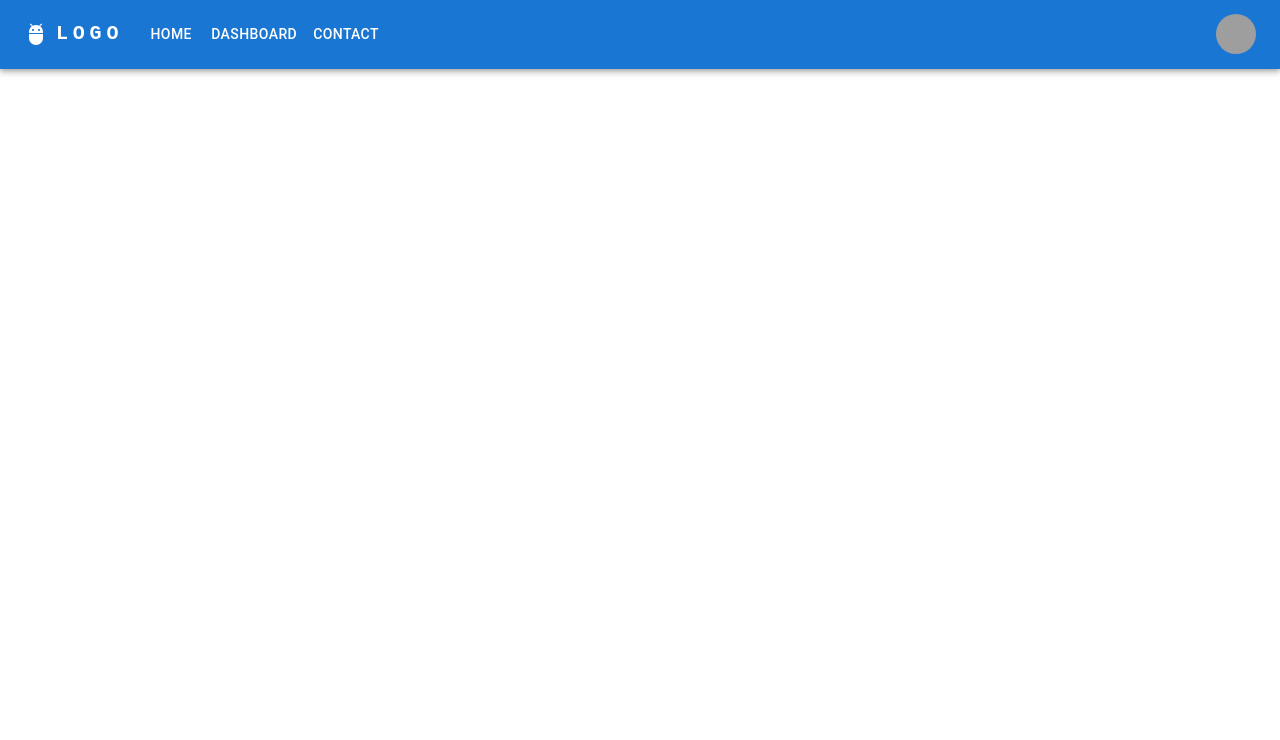
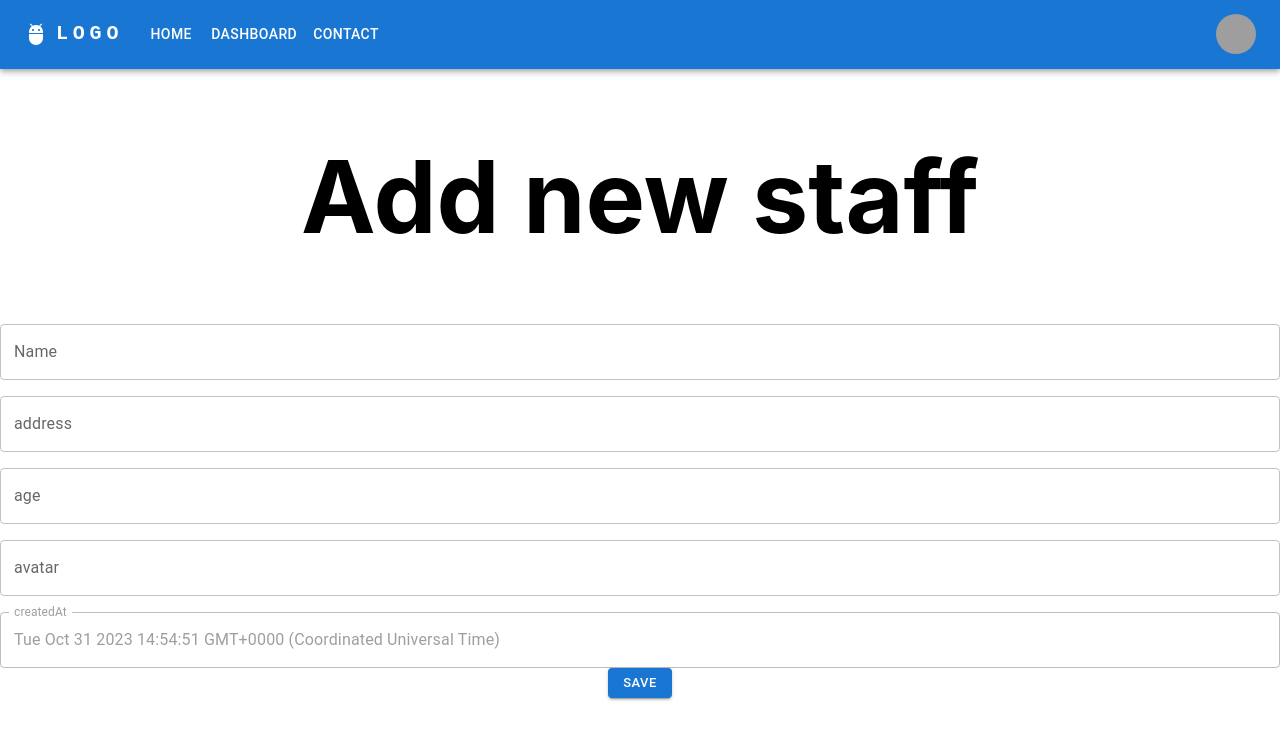
Before and after one commit to NguyenLock/FinalPEFer201m, a React (Create React App) app: page /addNewStaff in a window 1280 px wide. Shown: the top 740 px of the page. Built offline with nearby package versions, Linux system fonts and the light colour scheme; grey boxes are pictures that could not be loaded.

Commit message:
Update Staff And Package

```diff
--- a/package.json
+++ b/package.json
@@ -11,11 +11,13 @@
     "@testing-library/react": "^13.4.0",
     "@testing-library/user-event": "^13.5.0",
     "axios": "^1.6.0",
+    "formik": "^2.4.5",
     "react": "^18.2.0",
     "react-dom": "^18.2.0",
     "react-router-dom": "^6.17.0",
     "react-scripts": "5.0.1",
-    "web-vitals": "^2.1.4"
+    "web-vitals": "^2.1.4",
+    "yup": "^1.3.2"
   },
   "scripts": {
     "start": "react-scripts start",
--- a/src/App.js
+++ b/src/App.js
@@ -5,6 +5,7 @@
 import Contact from "./components/Contact";
 import DashBoard from "./components/DashBoard";
 import Detail from "./components/Detail";
+import AddStaff from "./components/AddStaff";
 
 
 function App() {
@@ -15,6 +16,7 @@
         <Route path="/" element={<Home />}></Route>
         <Route path="/contact" element={<Contact />}></Route>
         <Route path ="/detail/:id" element={<Detail />}></Route>
+        <Route  path='/addNewStaff' element={<AddStaff/> }></Route>
         <Route path="/dashboard" element={<DashBoard />}></Route>
       </Routes>
     </div>
--- /dev/null
+++ b/src/components/AddStaff.js
@@ -0,0 +1,135 @@
+import { useFormik } from "formik";
+import * as Yup from 'yup';
+import { TextField, Button } from "@mui/material";
+import * as React from 'react';
+import Stack from "@mui/material/Stack";
+import { useState } from "react";
+import Typography from "@mui/material/Typography";
+import Dialog from "@mui/material/Dialog";
+import DialogTitle from "@mui/material/DialogTitle";
+import DialogContent from "@mui/material/DialogContent";
+import DialogContentText from "@mui/material/DialogContentText";
+import Alert from "@mui/material/Alert";
+import AlertTitle from "@mui/material/AlertTitle";
+import DialogActions from "@mui/material/DialogActions";
+import { Link } from "react-router-dom";
+import axios from "axios";
+
+export default function AddStaff() {
+  const [Open, setOpen] = useState(false);
+  const handleClose = () => {
+    setOpen(false);
+  };
+  const postStaffUrl = `https://65375e4bbb226bb85dd320ac.mockapi.io/declareASchema`;
+  const currDate = new Date();
+
+  const formik = useFormik({
+    initialValues:{
+      name:"",
+      address:"",
+      age:"",
+      avatar:"",
+      createAt:currDate,
+    },
+    onSubmit: (values) => {
+      values.createAt = new Date(values.createAt);
+      axios.post(postStaffUrl, values)
+      .then(
+        response =>{ return response.data}
+      )
+      .then(data => setOpen(true))
+      .catch(error => console.log(error.message))
+    },
+   validationSchema: Yup.object({
+    name: Yup.string().required("Require").min(3, "Must be more Than 2 Character"),
+    address: Yup.string().required("Require").typeError("Please Enter Address"),
+    age:Yup.number().integer().required("Require").typeError("Please Enter A Valid Number"),
+    avatar:Yup.string().url().required("Require").typeError("Avatar must be a valid Url"),
+    createAt:Yup.string().required("Require").typeError("Please Enter Date")
+   }),
+  });
+
+
+
+  return (
+    <div>
+       <h1 className="font-pages">Add new staff</h1>
+            <form onSubmit={formik.handleSubmit}>
+            <Stack spacing={2}>
+            <TextField
+               label="Name"
+              name="name"
+             value={formik.values.name}
+              onChange={formik.handleChange}
+            />
+            {formik.errors.name && (<Typography variant="caption" color="red">{formik.errors.name}</Typography>)}
+            <TextField
+	label="address"
+              name="address"
+              value={formik.values.address}
+              onChange={formik.handleChange}
+            />
+            {formik.errors.address && (<Typography variant="caption" color="red">{formik.errors.address}</Typography>)}
+             <TextField
+              label="age"
+              name="age"
+              value={formik.values.age}
+              onChange={formik.handleChange}
+            />
+             {formik.errors.age && (<Typography variant="caption" color="red">{formik.errors.age}</Typography>)}
+
+<TextField
+              label="avatar"
+              name="avatar"
+              value={formik.values.avatar}
+              onChange={formik.handleChange}
+            />
+            {formik.errors.avatar && (<Typography variant="caption" color="red">{formik.errors.avatar}</Typography>)}
+
+            <TextField
+              label="createdAt"
+              name="createdAt"
+              disabled
+              value={formik.values.createAt}
+              onChange={formik.handleChange}
+            />
+
+
+
+
+</Stack>
+
+<Button  variant="contained" size="small"
+            type='submit'>
+             Save
+            </Button>
+
+</form>
+
+<Dialog
+    open={Open}
+    onClose={handleClose}
+    aria-labelledby="alert-dialog-title"
+    aria-describedby="alert-dialog-description"
+  >
+    <DialogTitle id="alert-dialog-title">
+      {"Congraturation"}
+    </DialogTitle>
+    <DialogContent>
+      <DialogContentText id="alert-dialog-description">
+      <Alert severity="success">
+  <AlertTitle>Adding successful!</AlertTitle>
+</Alert>
+      </DialogContentText>
+    </DialogContent>
+    <DialogActions>
+      <Button><Link to='/dashboard' style={{textDecoration:"none"}}>Dashboard</Link></Button>
+      <Button autoFocus onClick={handleClose}>
+       Close
+      </Button>
+    </DialogActions>
+  </Dialog>
+    </div>
+  )
+
+}
--- a/src/components/Detail.js
+++ b/src/components/Detail.js
@@ -1,6 +1,6 @@
-import { Card, CardContent, CardMedia, Grid, Typography } from '@mui/material'
+import { Button, Card, CardActions, CardContent, CardMedia, Grid, Typography } from '@mui/material'
 import React, { useEffect, useState } from 'react'
-import { useParams } from 'react-router-dom';
+import { Link, useParams } from 'react-router-dom';
 
 
 
@@ -37,21 +37,27 @@
             />
             <CardContent>
               <Typography gutterBottom variant='h5' component="div">
-                <a href={`detail/${APIData.id}`}>{APIData.name}</a>
+               Name: {APIData.name}
               </Typography>
               <Typography gutterBottom variant='h5' component='div'>
-                {APIData.address}
+               Address {APIData.address}
               </Typography>
               <Typography gutterBottom variant='h5' component='div'>
-                {APIData.age}
+                Age: {APIData.age}
               </Typography>
               <Typography gutterBottom variant='h5' component='div'>
-                {APIData.createAt}
+                CreateAt {APIData.createAt}
               </Typography>
+              <CardActions>
+                <Link to={"/"}>
+                  <Button size='small'>Home</Button>
+                </Link>
+              </CardActions>
             </CardContent>
           </Card>
         </Grid>
       </Grid>
     </div>
+
   )
 }
--- a/src/components/Home.js
+++ b/src/components/Home.js
@@ -42,17 +42,17 @@
               <div className='card-content'>
                 <CardContent>
                   <Typography gutterBottom variant="h5" component="div">
-                    <Link to={`detail/${staff.id}`}>
-                      <a>{staff.name}</a>
+                    <Link style={{textDecoration: 'none', color: 'red'}} to={`detail/${staff.id}`}>
+                      Name: <a> {staff.name}</a>
                     </Link>
                   </Typography>
 
                   <Typography gutterBottom variant="h5" component="div">
-                    {staff.address}
+                    Address {staff.address}
                   </Typography>
 
                   <Typography gutterBottom variant="h5" component="div">
-                    {staff.age}
+                    Age: {staff.age}
                   </Typography>
 
                 </CardContent>
```
Also changed, not shown: 1 other file (tests, documents, lock files or other folders).
